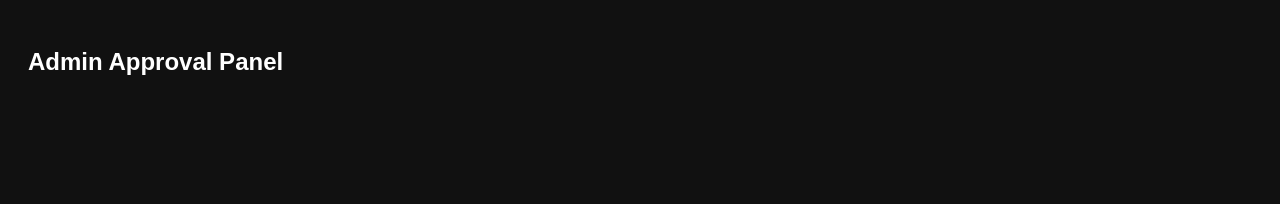
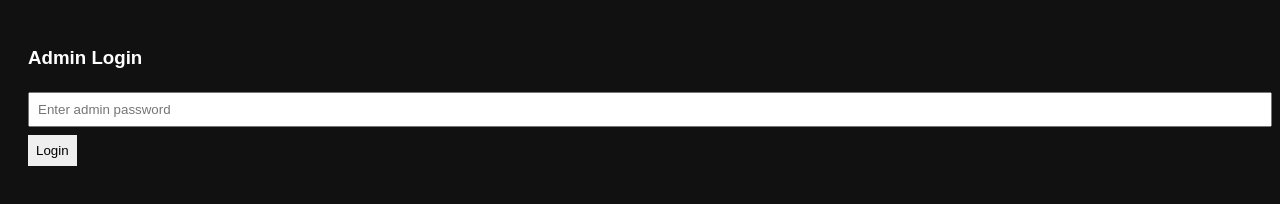
Before and after one commit to amitroyrajputma-beep/openchat_chatgpt, a plain HTML site: page admin.html in a window 1280 px wide. Drawn offline with Linux system fonts and the light colour scheme; no server answers.

Commit message:
Update admin.html

```diff
--- a/admin.html
+++ b/admin.html
@@ -14,12 +14,19 @@
 </head>
 <body>
 
+<div id="loginBox">
+  <h3>Admin Login</h3>
+  <input id="adminPass" type="password" placeholder="Enter admin password">
+  <button onclick="checkAdmin()">Login</button>
+  <p id="loginMsg"></p>
+</div>
+<div id="panel" style="display:none">
   <h2>Admin Approval Panel</h2>
   <div id="list"></div>
+</div>
 
 <script src="https://www.gstatic.com/firebasejs/8.10.0/firebase-app.js"></script>
 <script src="https://www.gstatic.com/firebasejs/8.10.0/firebase-database.js"></script>
-
 <script>
 var firebaseConfig = {
   apiKey: "AIzaSyBpcY72lQEziKJBdMWCgOIxWKLwIWe1Fgw",
@@ -28,8 +35,21 @@ var firebaseConfig = {
 };
 firebase.initializeApp(firebaseConfig);
 
+const ADMIN_PASSWORD = "yourStrongPassword"; // CHANGE THIS!
+
+function checkAdmin() {
+  var pass = document.getElementById("adminPass").value;
+  if (pass === ADMIN_PASSWORD) {
+    document.getElementById("loginBox").style.display = "none";
+    document.getElementById("panel").style.display = "";
+    loadPanel();
+  } else {
+    document.getElementById("loginMsg").innerText = "Wrong password!";
+  }
+}
+
+function loadPanel() {
   var box = document.getElementById("list");
-
   firebase.database().ref("requests").on("value", snap => {
     box.innerHTML = "";
     snap.forEach(c => {
@@ -61,6 +81,7 @@ firebase.database().ref("requests").on("value", snap => {
       box.appendChild(div);
     });
   });
+}
 </script>
 
 </body>
```
Lines whose indentation alone changed are shown as unchanged.
